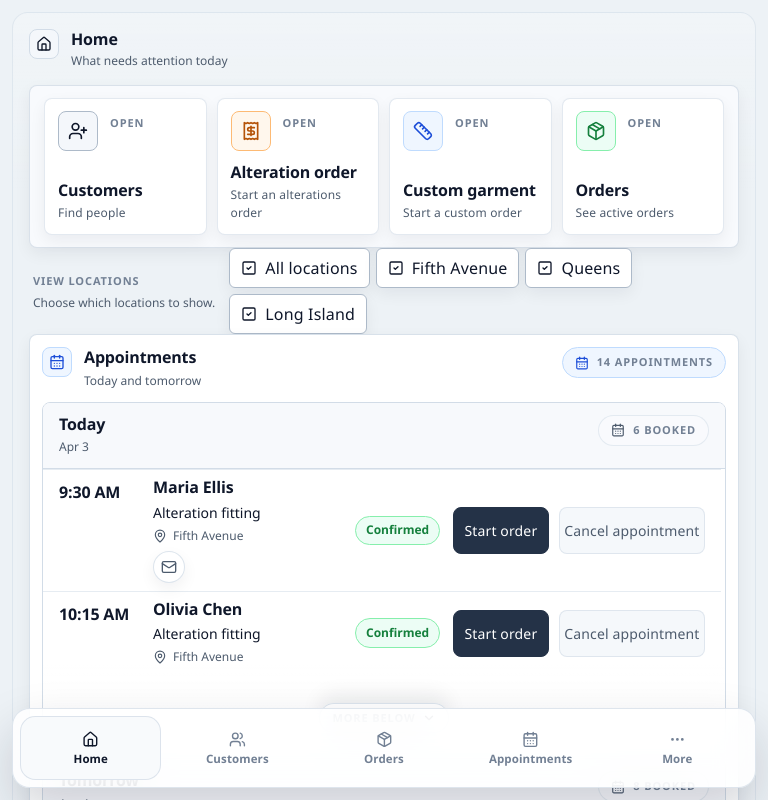
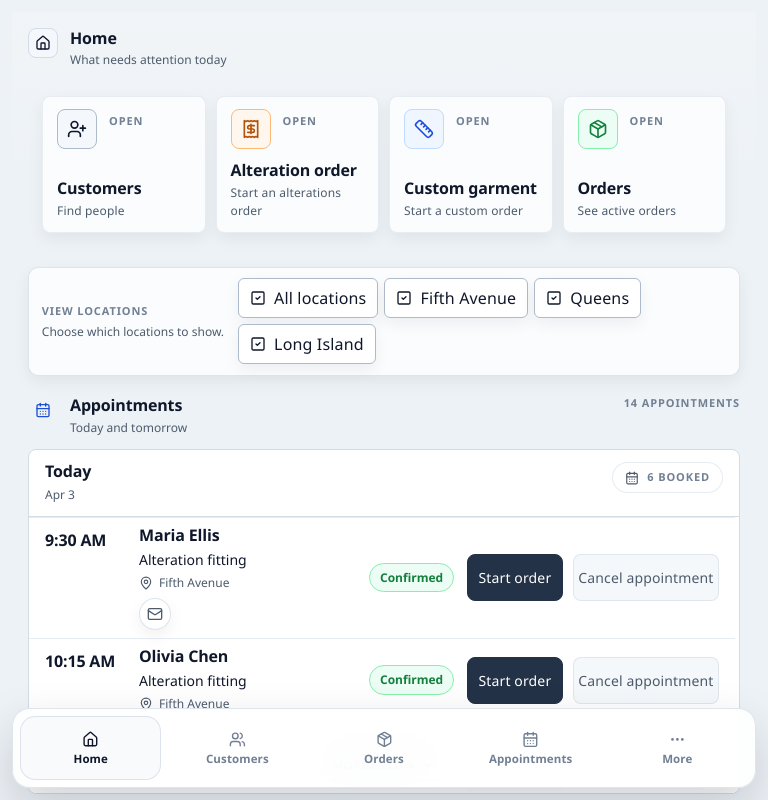
Before and after one commit to EvilHidden/maximus-prototype, a React (Vite) app: page / in a window 768 px wide. Shown: the top 800 px of the page. Built offline with nearby package versions, Linux system fonts and the light colour scheme.

Commit message:
Flatten tablet home surfaces

```diff
--- a/src/features/home/components/HomeQuickActionsDeck.tsx
+++ b/src/features/home/components/HomeQuickActionsDeck.tsx
@@ -1,5 +1,5 @@
 import type { LucideIcon } from "lucide-react";
-import { QuickActionTile, Surface, cx } from "../../../components/ui/primitives";
+import { QuickActionTile, cx } from "../../../components/ui/primitives";
 
 type HomeQuickAction = {
   label: string;
@@ -20,7 +20,7 @@ type HomeQuickActionsDeckProps = {
 
 export function HomeQuickActionsDeck({ actions, className = "" }: HomeQuickActionsDeckProps) {
   return (
-    <Surface tone="control" className={cx("px-4 py-4 md:px-5", className)}>
+    <div className={cx("px-4 py-4 md:px-5", className)}>
       <div className="flex gap-2.5 overflow-x-auto pb-1 app-no-scrollbar md:grid md:grid-cols-4 md:overflow-visible md:pb-0">
         {actions.map((action) => (
           <QuickActionTile
@@ -35,6 +35,6 @@ export function HomeQuickActionsDeck({ actions, className = "" }: HomeQuickActio
           />
         ))}
       </div>
-    </Surface>
+    </div>
   );
 }
--- a/src/features/home/components/HomeScheduleBoards.tsx
+++ b/src/features/home/components/HomeScheduleBoards.tsx
@@ -608,6 +608,7 @@ function WorkSurfaceHeader({
   count,
   countLabel,
   tone,
+  flatIcon = false,
 }: {
   icon: LucideIcon;
   title: string;
@@ -615,9 +616,16 @@ function WorkSurfaceHeader({
   count: number;
   countLabel: string;
   tone: "info" | "success";
+  flatIcon?: boolean;
 }) {
   const iconStyle =
-    tone === "info"
+    flatIcon
+      ? {
+          borderColor: "transparent",
+          backgroundColor: "transparent",
+          color: tone === "info" ? "var(--app-info-text)" : "var(--app-success-text)",
+        }
+      : tone === "info"
       ? {
           borderColor: "var(--app-info-border)",
           backgroundColor: "var(--app-info-bg)",
@@ -635,7 +643,7 @@ function WorkSurfaceHeader({
       iconStyle={iconStyle}
       title={title}
       subtitle={subtitle}
-      meta={<CountPill count={count} label={countLabel} icon={icon} tone={tone} />}
+      meta={<span className="app-text-overline whitespace-nowrap text-[var(--app-text-soft)]">{count} {countLabel}</span>}
     />
   );
 }
@@ -656,7 +664,7 @@ export function HomeWorkboards({
 }: HomeWorkboardsProps) {
   return (
     <div className="app-home-workboards">
-      <Surface tone="work" className="app-home-workboard app-home-workboard--appointments p-4">
+      <div className="app-home-workboard app-home-workboard--appointments p-4">
         <WorkSurfaceHeader
           icon={CalendarDays}
           title="Appointments"
@@ -664,6 +672,7 @@ export function HomeWorkboards({
           count={visibleAppointmentCount}
           countLabel="appointments"
           tone="info"
+          flatIcon
         />
 
         <div className="mt-4 grid gap-4 xl:grid-cols-2">
@@ -684,9 +693,10 @@ export function HomeWorkboards({
             onCancelAppointment={onCancelAppointment}
           />
         </div>
-      </Surface>
+      </div>
 
-      <Surface tone="work" className="app-home-workboard app-home-workboard--pickups p-4">
+      <div className="app-home-workboard app-home-workboard--pickups pt-4">
+        <div className="px-4">
           <WorkSurfaceHeader
             icon={Package}
             title="Ready for pickup"
@@ -694,9 +704,11 @@ export function HomeWorkboards({
             count={visiblePickupCount}
             countLabel="pickups"
             tone="success"
+            flatIcon
           />
+        </div>
 
-        <div className="app-home-pickup-list mt-4">
+        <div className="app-table-shell app-home-pickup-list mt-3">
           <ScrollableLaneBody
             itemCount={readyPickups.length}
             emptyState={
@@ -725,7 +737,7 @@ export function HomeWorkboards({
             }
           />
         </div>
-      </Surface>
+      </div>
     </div>
   );
 }
--- a/src/index.css
+++ b/src/index.css
@@ -440,8 +440,6 @@ textarea:focus-visible {
 
 @media (min-width: 768px) {
   .app-main {
-    border: 1px solid color-mix(in srgb, var(--app-border) 55%, transparent);
-    border-radius: 14px;
     padding: 1rem;
   }
 
@@ -498,6 +496,68 @@ textarea:focus-visible {
   }
 }
 
+@media (min-width: 768px) and (max-width: 1179px) {
+  .app-home-dashboard {
+    gap: 0;
+  }
+
+  .app-home-dashboard__quick-actions-surface {
+    border: 0;
+    background: transparent;
+    box-shadow: none;
+    padding: 0.6rem 0 0.2rem;
+    margin-bottom: 1.35rem;
+  }
+
+  .app-home-dashboard__quick-actions-surface > div {
+    gap: 1.1rem;
+  }
+
+  .app-home-dashboard__quick-actions-surface button {
+    min-height: 74px;
+    border-color: color-mix(in srgb, var(--app-border) 48%, transparent);
+    background: color-mix(in srgb, var(--app-surface-muted) 42%, var(--app-surface));
+    box-shadow: var(--app-shadow-sm);
+    padding-inline: 0.875rem;
+    padding-block: 0.75rem;
+  }
+
+  .app-home-dashboard__locations {
+    margin-bottom: 1.55rem;
+  }
+
+  .app-home-location-deck {
+    border: 1px solid color-mix(in srgb, var(--app-border) 72%, transparent);
+    border-radius: calc(var(--app-radius-md) + 2px);
+    background: color-mix(in srgb, var(--app-surface-muted) 34%, var(--app-surface));
+    box-shadow: var(--app-shadow-sm);
+    padding: 0.7rem 0.95rem 0.8rem;
+  }
+
+  .app-home-location-bar {
+    gap: 1.3rem 1rem;
+  }
+
+  .app-home-workboards {
+    gap: 1.9rem;
+  }
+
+  .app-home-workboard--appointments {
+    border: 0;
+    background: transparent;
+    box-shadow: none;
+    padding: 0;
+  }
+
+  .app-home-workboard .app-table-head {
+    background: transparent;
+  }
+
+  .app-home-workboard--appointments > div:nth-child(2) {
+    margin-top: 1.45rem;
+  }
+}
+
 @media (min-width: 768px) and (max-height: 940px) {
   .app-home-dashboard {
     gap: 0.75rem;
@@ -508,6 +568,9 @@ textarea:focus-visible {
   }
 
   .app-home-dashboard__quick-actions-surface {
+    border: 0;
+    background: transparent;
+    box-shadow: none;
     padding: 0.75rem 0.875rem;
   }
 
@@ -521,7 +584,11 @@ textarea:focus-visible {
   }
 
   .app-home-dashboard__locations {
-    padding-block: 0;
+    margin-bottom: 1.15rem;
+  }
+
+  .app-home-location-deck {
+    padding: 0.625rem 0.8rem 0.7rem;
   }
 
   .app-home-location-bar {
@@ -536,7 +603,15 @@ textarea:focus-visible {
     padding: 0.75rem;
   }
 
+  .app-home-workboard--appointments {
+    border: 0;
+    background: transparent;
+    box-shadow: none;
+    padding: 0;
+  }
+
   .app-home-workboard .app-table-head {
+    background: transparent;
     padding-block: 0.75rem;
   }
 
@@ -664,6 +739,8 @@ textarea:focus-visible {
   }
 
   .app-main {
+    border: 1px solid color-mix(in srgb, var(--app-border) 55%, transparent);
+    border-radius: 14px;
     padding: 1.25rem;
     scrollbar-gutter: stable;
   }
@@ -745,7 +822,6 @@ textarea:focus-visible {
 @media (max-width: 1179px) {
   .app-main {
     min-height: 0;
-    border-radius: 1rem;
     padding-bottom: 1rem;
   }
 }
--- a/src/screens/HomeScreen.tsx
+++ b/src/screens/HomeScreen.tsx
@@ -138,7 +138,7 @@ export function HomeScreen({
 
         <HomeQuickActionsDeck actions={actions} className="app-home-dashboard__quick-actions-surface" />
 
-        <div className="app-home-dashboard__locations px-1 py-1">
+        <div className="app-home-dashboard__locations app-home-location-deck">
           <div className="app-home-location-bar">
             <div className="shrink-0 pt-0.5">
               <div className="app-text-overline">View locations</div>
```
Lines whose indentation alone changed are shown as unchanged.
